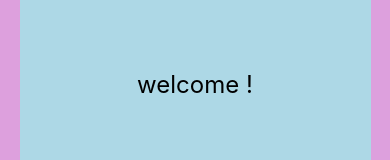
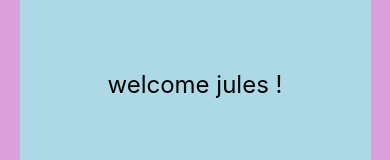
Before and after one commit to julesnikiema/App3, a React Native app: screen / in a window 390 px wide. Shown: the part 337-497 px from the top of the page. Built offline with nearby package versions, Linux system fonts and the light colour scheme.

Commit message:
DimensionAPIDrawback

```diff
--- a/App.js
+++ b/App.js
@@ -1,20 +1,40 @@
+import { useState, useEffect } from "react";
 import { StyleSheet,Text, View, Dimensions } from 'react-native';
 
 export default function App() {
+
+  const[dimensions, setDimensions]= useState({
+    window : Dimensions.get("window")
+  })
+
+  useEffect (()=>{
+    const subscription = Dimensions.addEventListener("change", ({window})=>{
+      setDimensions({window});
+    } )
+    return()=> subscription?.remove();
+  })
+
+  const {window} = dimensions;
+  const windowWidth = window.width;
+  const windowHeight = window.height;
+
+
   return (
     <View style={styles.container}>
-    <View style={styles.box}>
-    <Text style={styles.text} >
-    welcome !
-    </Text>
-
+    <View style={[styles.box, {width: windowWidth > 500 ? "70%": "90%",
+                              height: windowHeight > 600 ? "60%":"90%"}]}>
+           <Text style={{fontSize: windowWidth> 500 ? 50 : 24}} >
+       welcome jules !
+        </Text>
     </View>
     </View>
   );
 }
 
-const windowsWidth = Dimensions.get ("window").width;
-const windowsHeight = Dimensions.get("window").height;
+// const windowsWidth = Dimensions.get ("window").width;
+// const windowsHeight = Dimensions.get("window").height;
+
+
 
 const styles = StyleSheet.create({
   container: {
@@ -24,13 +44,12 @@
     justifyContent: 'center',
   },
   box:{
-    width: windowsWidth > 500 ? "70%" : "90%",
-    height: windowsHeight > 600 ? "60%" : "90%",
+
     backgroundColor:"lightblue",
     alignItems:"center",
     justifyContent:"center"
   },
-  text:{
-    fontSize : windowsWidth > 500 ? 50 : 24,
-  }
+  // text:{
+  //   fontSize : windowsWidth > 500 ? 50 : 24,
+  // }
 });
--- a/app.json
+++ b/app.json
@@ -3,7 +3,7 @@
     "name": "App3",
     "slug": "App3",
     "version": "1.0.0",
-    "orientation": "portrait",
+    "orientation": "default",
     "icon": "./assets/icon.png",
     "userInterfaceStyle": "light",
     "newArchEnabled": true,
```
